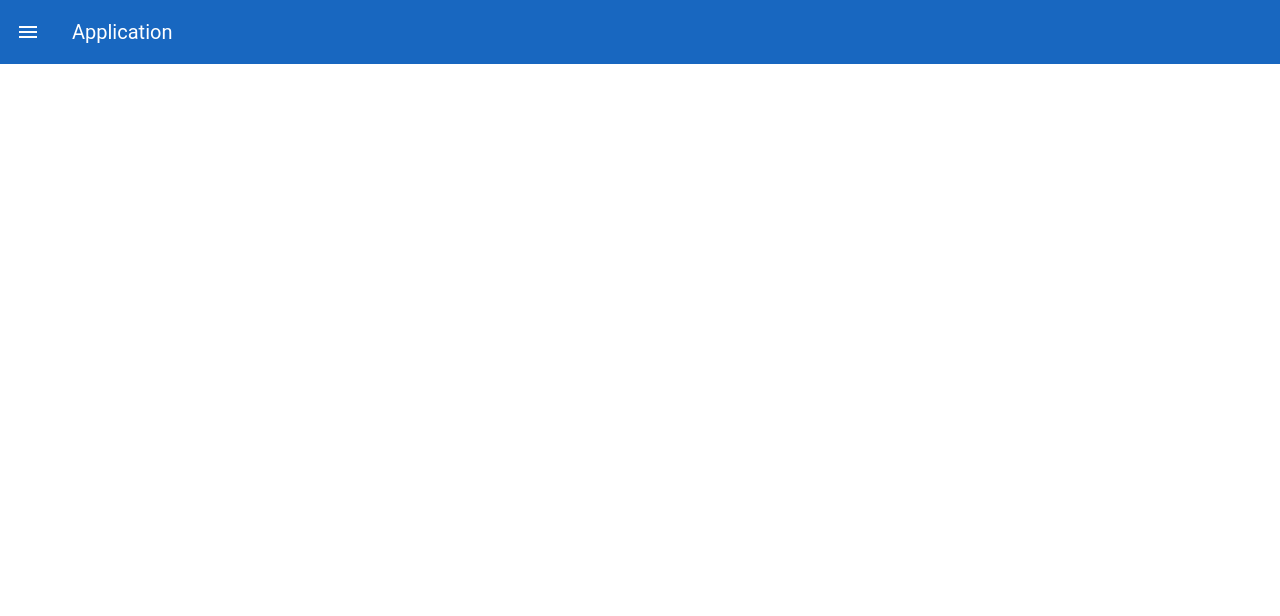
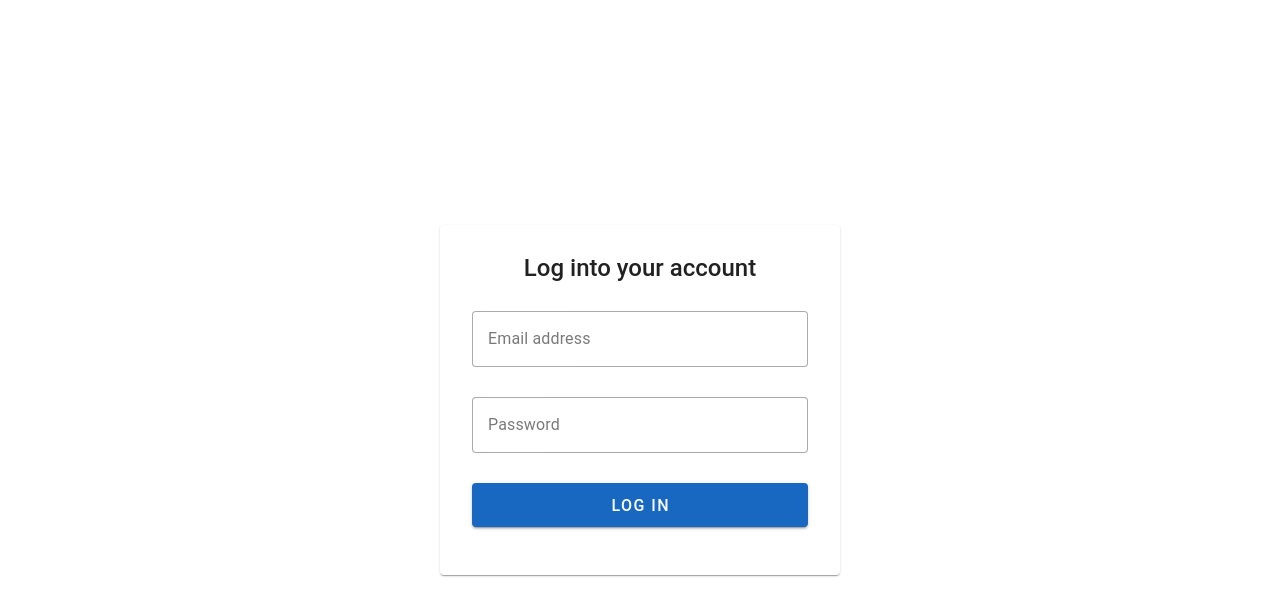
Before and after one commit to pathompat/nb-frontend, a Nuxt app: page /login in a window 1280 px wide. Shown: the top 616 px of the page. Built offline with nearby package versions, Linux system fonts and the light colour scheme.

Commit message:
update default page

```diff
--- a/layouts/default.vue
+++ b/layouts/default.vue
@@ -18,7 +18,6 @@
 
     <v-app-bar color="primary" flat>
       <v-app-bar-nav-icon variant="text" @click.stop="drawer = !drawer"></v-app-bar-nav-icon>
-
       <v-toolbar-title>Application</v-toolbar-title>
     </v-app-bar>
 
--- /dev/null
+++ b/pages/login.vue
@@ -0,0 +1,54 @@
+<template>
+  <v-container class="d-flex justify-center align-center" style="height: 100vh;">
+    <v-card class="pa-4" width="400">
+      <v-card-title class="text-h5 text-center" elevation="16">Log into your account</v-card-title>
+      <v-card-subtitle></v-card-subtitle>
+      <v-card-text>
+        <v-form>
+          <v-text-field
+            label="Email address"
+            variant="outlined"
+            class="mb-2"
+            clearable
+          ></v-text-field>
+          <v-text-field
+            label="Password"
+            type="password"
+            variant="outlined"
+            class="mb-2"
+            clearable
+          ></v-text-field>
+          <!-- <v-checkbox label="Remember me" class="mb-4"></v-checkbox> -->
+          <v-btn block size="large" color="primary" class="mb-4">Log In</v-btn>
+          <!-- <div class="text-center">
+            <a href="#" class="text-decoration-none">Forgot password?</a>
+          </div>
+          <div class="text-center mt-4">
+            <p>Or continue with</p>
+            <v-btn icon color="red">
+              <v-icon>mdi-google</v-icon>
+            </v-btn>
+            <v-btn icon color="blue">
+              <v-icon>mdi-facebook</v-icon>
+            </v-btn>
+          </div> -->
+        </v-form>
+      </v-card-text>
+    </v-card>
+  </v-container>
+</template>
+
+<script setup lang="ts">
+  definePageMeta({
+    layout: 'custom'
+  })
+</script>
+
+<style scoped>
+  a {
+    color: #ffffff;
+  }
+  a:hover {
+    text-decoration: underline;
+  }
+</style>
```
